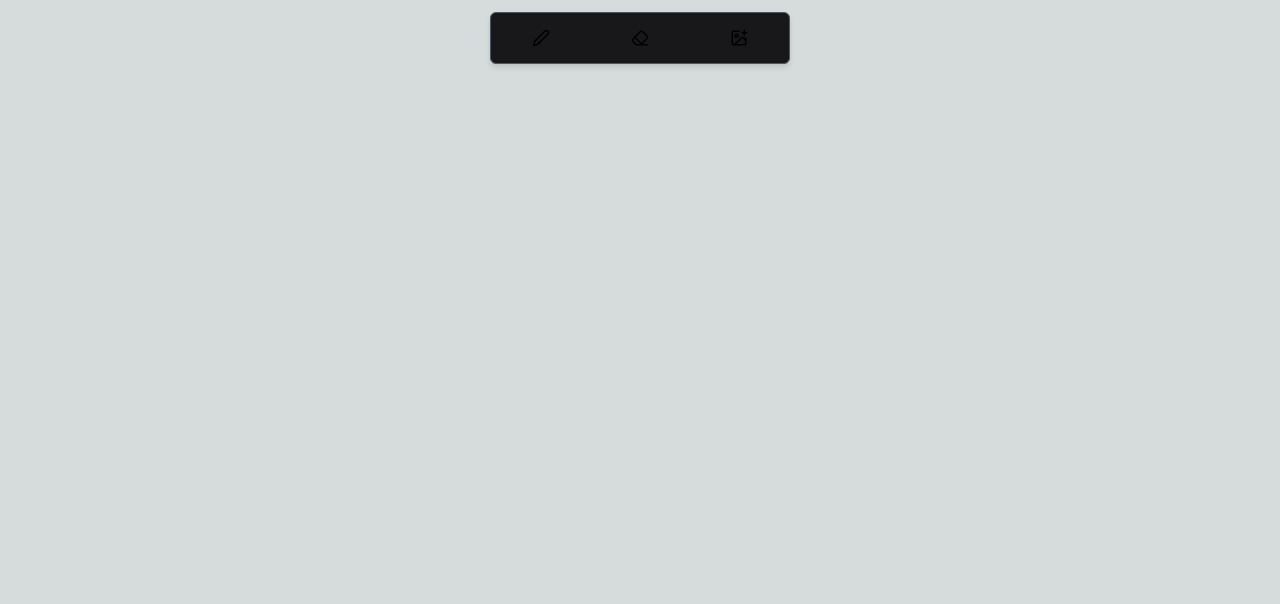
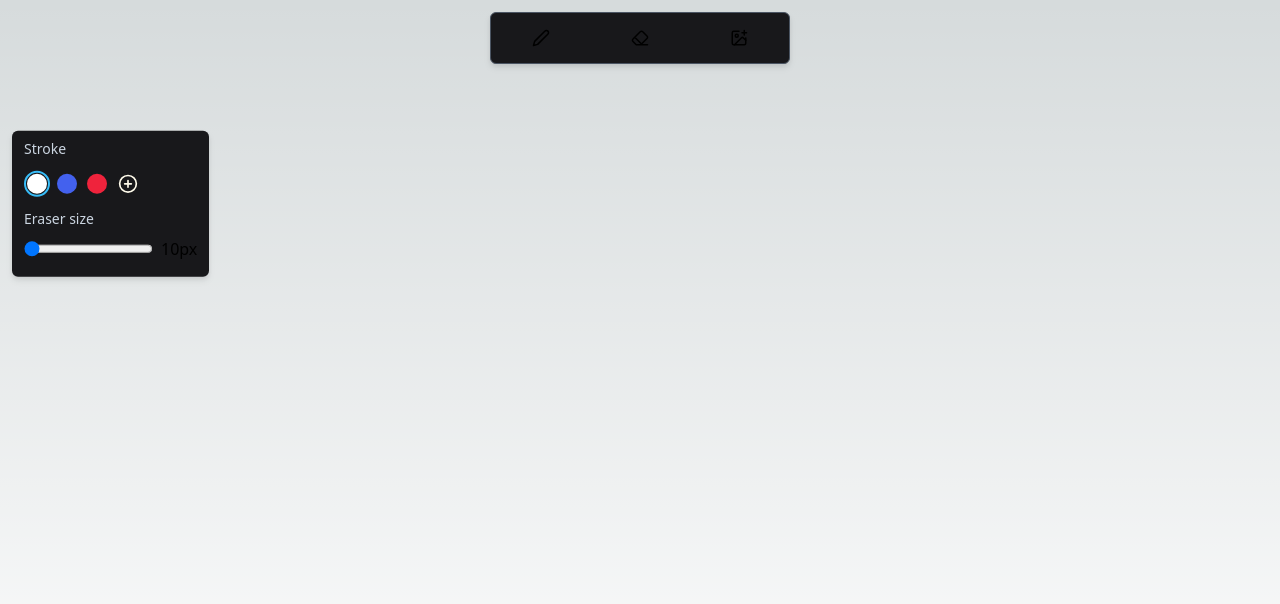
Before and after one commit to subrat611/NxDraw, a Next.js app: page / in a window 1280 px wide. Shown: the top 604 px of the page. Built offline with nearby package versions, Linux system fonts and the light colour scheme.

Commit message:
style: board menu tool box ui developed

```diff
--- a/src/atoms/Icons.jsx
+++ b/src/atoms/Icons.jsx
@@ -63,3 +63,26 @@ export const UploadImageIcon = (props) => {
     </svg>
   );
 };
+
+export const PlusIcon = (props) => {
+  const { w = 18, h = 18 } = props;
+  return (
+    <svg
+      width={w}
+      height={h}
+      viewBox="0 0 24 24"
+      xmlns="http://www.w3.org/2000/svg"
+    >
+      <g
+        fill="none"
+        stroke="currentColor"
+        strokeLinecap="round"
+        strokeLinejoin="round"
+        strokeWidth="2"
+      >
+        <circle cx="12" cy="12" r="10" />
+        <path d="M8 12h8m-4-4v8" />
+      </g>
+    </svg>
+  );
+};
--- /dev/null
+++ b/src/organisms/BoardMenuToolBox/BoardMenuToolBox.jsx
@@ -0,0 +1,63 @@
+import { useState } from "react";
+
+import { PlusIcon } from "@/atoms/Icons";
+
+import { StrokeColors } from "@/utils";
+
+const BoardMenuToolBox = () => {
+  const [eraserSize, setEraserSize] = useState(10);
+  const [strokeColors, setStrokeColors] = useState(StrokeColors);
+  const [selectedColor, setSelectedColor] = useState(`${strokeColors[0]}-${0}`);
+
+  const handleEraserSize = (e) => {
+    setEraserSize(e.target.value);
+  };
+
+  const handleSelectedColor = (color, pos) => {
+    setSelectedColor(`${color}-${pos}`);
+  };
+
+  return (
+    <div className="drop-shadow-md bg-zinc-900 rounded-md py-2 px-3 w-[90vw] max-w-fit">
+      <p className="text-slate-300 text-sm">Stroke</p>
+      <div className="my-3 flex items-center">
+        {strokeColors.map((color, i) => (
+          <div
+            className={`${
+              selectedColor === `${color}-${i}`
+                ? "border-2 border-sky-400"
+                : "border-2 border-transparent"
+            } rounded-full p-px mr-1`}
+            key={i}
+            onClick={() => handleSelectedColor(color, i)}
+          >
+            <div
+              className={`h-[20px] w-[20px] rounded-full hover:cursor-pointer`}
+              style={{ backgroundColor: color }}
+            ></div>
+          </div>
+        ))}
+        <div className="text-amber-50 h-[20px] w-[20px] rounded-full hover:cursor-pointer mx-1 flex justify-center items-center">
+          <PlusIcon w={24} h={24} />
+        </div>
+      </div>
+
+      <p className="text-slate-300 text-sm">Eraser size</p>
+      <div className="my-2 flex items-center">
+        <div className="flex items-center">
+          <input
+            type="range"
+            min={10}
+            max={50}
+            step={1}
+            value={eraserSize}
+            onChange={handleEraserSize}
+          />
+          <span className="ml-2">{eraserSize}px</span>
+        </div>
+      </div>
+    </div>
+  );
+};
+
+export default BoardMenuToolBox;
--- a/src/templates/HomeTemplate/HomeTemplate.jsx
+++ b/src/templates/HomeTemplate/HomeTemplate.jsx
@@ -1,11 +1,18 @@
 import BoardMenu from "@/organisms/BoardMenu/BoardMenu";
+import BoardMenuToolBox from "@/organisms/BoardMenuToolBox/BoardMenuToolBox";
+
 import styles from "./HomeTemplate.module.css";
 
 const HomeTemplate = () => {
   return (
-    <div className="relative">
+    <div className="relative h-screen">
       <div className={`absolute top-3 left-[50%] ${styles.boardMenuContainer}`}>
         <BoardMenu />
+      </div>
+      <div
+        className={`absolute top-[20%] left-3 ${styles.boardMenuToolBoxContainer}`}
+      >
+        <BoardMenuToolBox />
       </div>
     </div>
   );
--- a/src/templates/HomeTemplate/HomeTemplate.module.css
+++ b/src/templates/HomeTemplate/HomeTemplate.module.css
@@ -1,3 +1,7 @@
 .boardMenuContainer {
   transform: translateX(-50%);
 }
+
+.boardMenuToolBoxContainer {
+  transform: translateY(-20%);
+}
--- /dev/null
+++ b/src/utils/index.js
@@ -0,0 +1 @@
+export const StrokeColors = ["#fff", "#4361ee", "#ef233c"];
```
Also changed, not shown: src/organisms/BoardMenuToolBox/BoardMenuToolBoxStyle.css (added).
